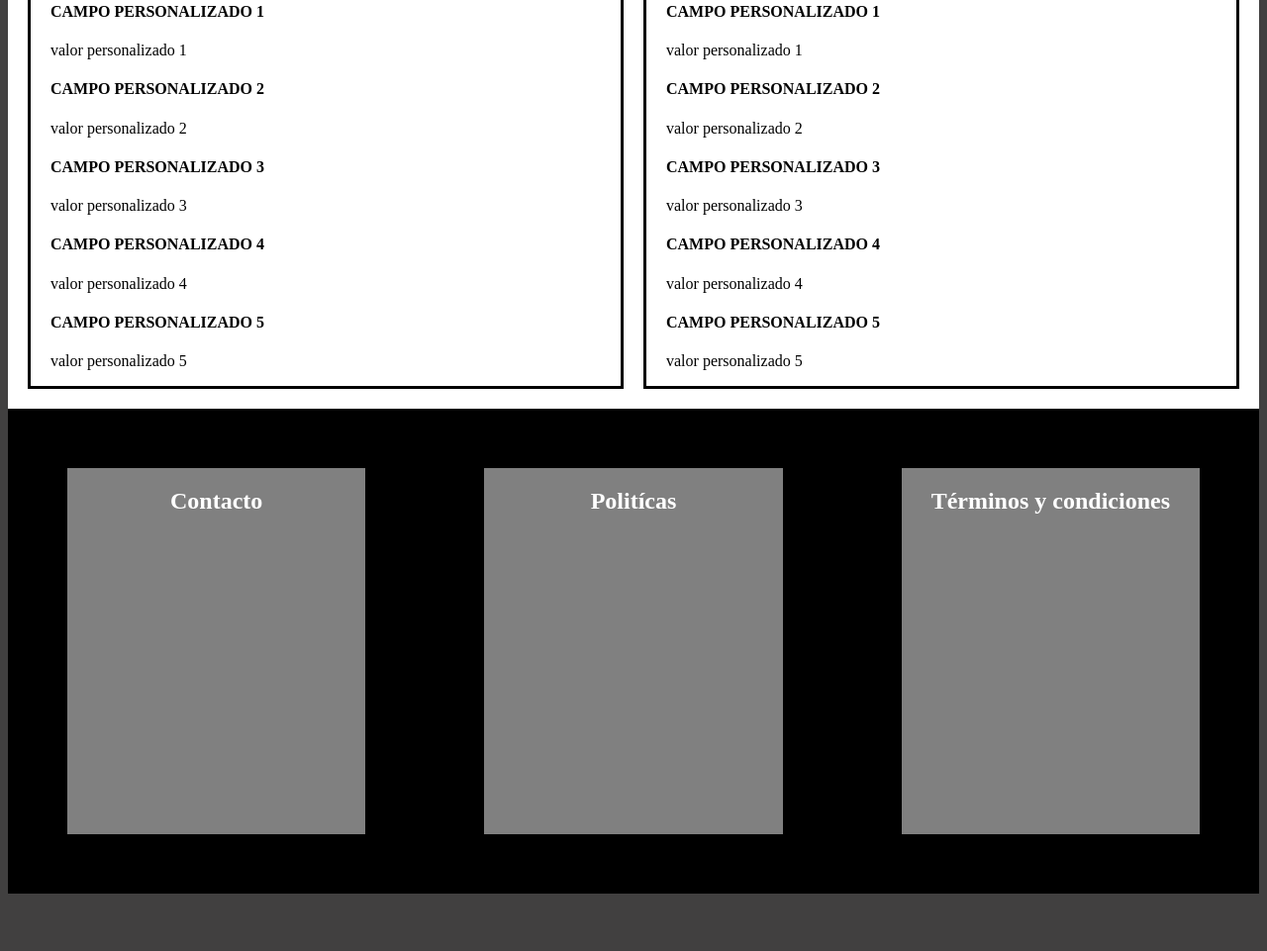
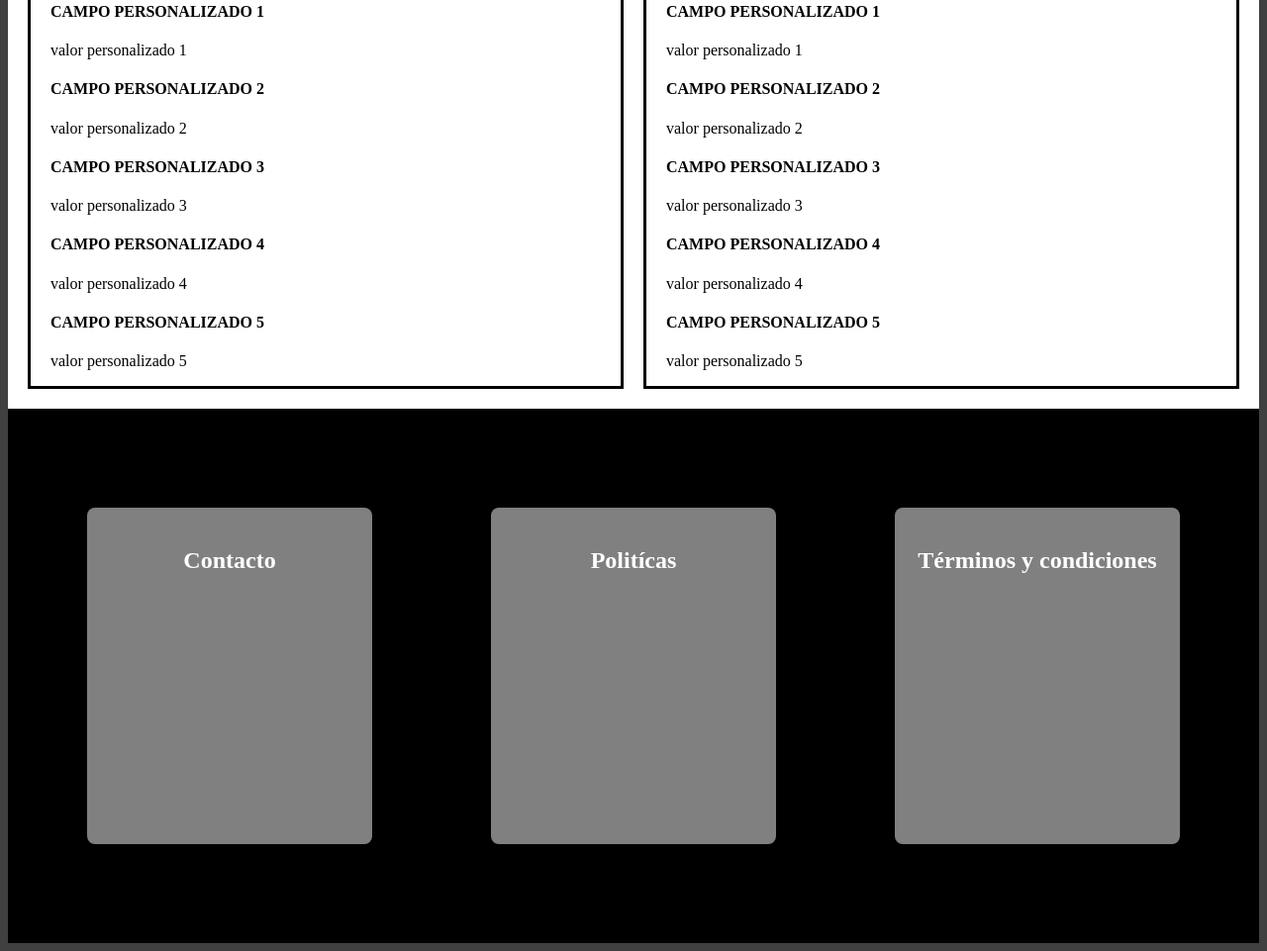
Before and after one commit to dalessandrolucas/PW1-TP-Grupo_8, a plain HTML site: page index.html in a window 1280 px wide. Shown: the part 3405-4366 px from the top of the page at 99% size. Before the commit the page ends 4316 px from the top, so only its background shows below. Drawn offline with Linux system fonts and the light colour scheme; a script that the page names is missing.

Commit message:
Se modificó el CSS para mejorar el estilo del footer: flex, padding y cajas redondeadas

```diff
--- a/css/estilos-principal.css
+++ b/css/estilos-principal.css
@@ -42,24 +42,31 @@ a {
    border: solid 3px black;
 }
 
+/* INICIO FOOTER */
+
 #footer-principal {
    background-color: black;
    color: white;
    display: flex;
    justify-content: center;
    align-items: center;
-   min-height: 400px;
+   padding: 40px 20px;
 }
 
 #footer-principal-izquierda,
 #footer-principal-centro,
 #footer-principal-derecha{
-   height: 370px;
-   width: 335px;
+   flex: 1 1 300px;
+   min-height: 300px;
    background-color: #808080;
    margin: 60px;
    text-align: center;
+   padding: 20px;
+   border-radius: 8px;
 }
+
+/* FIN FOOTER*/
+
 #qr-code {
    width:100px;
    height:100px;
```
